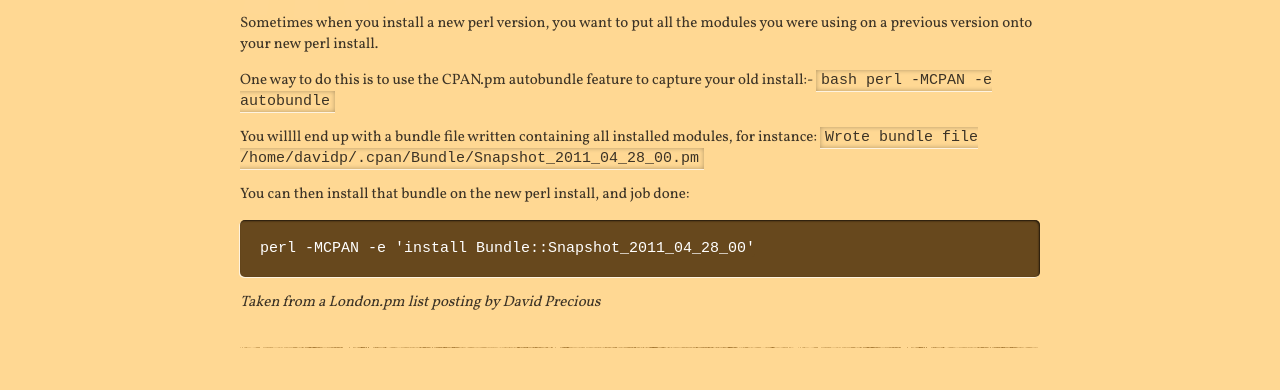
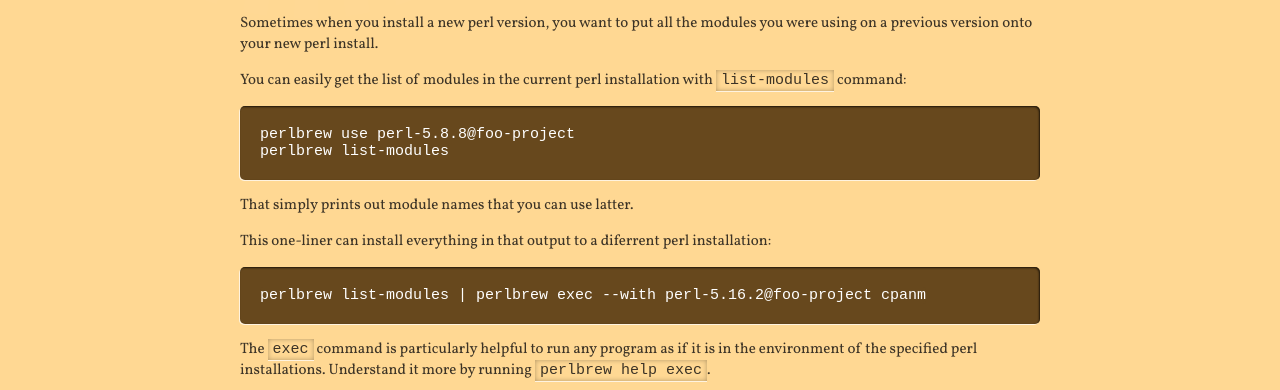
Before and after one commit to gugod/www.perlbrew.pl, a plain HTML site: page public/Reinstall-All-Modules-On-New-Perl.html in a window 1280 px wide. Shown: the part 397-787 px from the top of the page. Drawn offline with Linux system fonts and the light colour scheme.

Commit message:
new article

```diff
--- a/public/Reinstall-All-Modules-On-New-Perl.html
+++ b/public/Reinstall-All-Modules-On-New-Perl.html
@@ -41,23 +41,22 @@
   <h2>How To Reinstall All Modules On New Perl</h2>
   <p>Sometimes when you install a new perl version, you want to put all the modules you were using on a previous version onto your new perl install.</p>
 
-<p>One way to do this is to use the CPAN.pm autobundle feature to capture your old install:-
-<code>bash
-perl -MCPAN -e autobundle
-</code></p>
+<p>You can easily get the list of modules in the current perl installation with <code>list-modules</code> command:</p>
 
-<p>You willll end up with a bundle file written containing all installed modules, for instance:
-<code>
-Wrote bundle file
-   /home/davidp/.cpan/Bundle/Snapshot_2011_04_28_00.pm
-</code></p>
-
-<p>You can then install that bundle on the new perl install, and job done:</p>
-
-<pre><code>perl -MCPAN -e 'install Bundle::Snapshot_2011_04_28_00'
+<pre><code>perlbrew use perl-5.8.8@foo-project
+perlbrew list-modules
 </code></pre>
 
-<p><em>Taken from a London.pm list posting by David Precious</em></p>
+<p>That simply prints out module names that you can use latter.</p>
+
+<p>This one-liner can install everything in that output to a diferrent perl installation:</p>
+
+<pre><code>perlbrew list-modules | perlbrew exec --with perl-5.16.2@foo-project cpanm
+</code></pre>
+
+<p>The <code>exec</code> command is particularly helpful to run any program as if it is in the
+environment of the specified perl installations. Understand it more by running
+<code>perlbrew help exec</code>.</p>
 
         </section>
     </div>
```
Also changed, not shown: public/index.html (+1 -0 lines).
